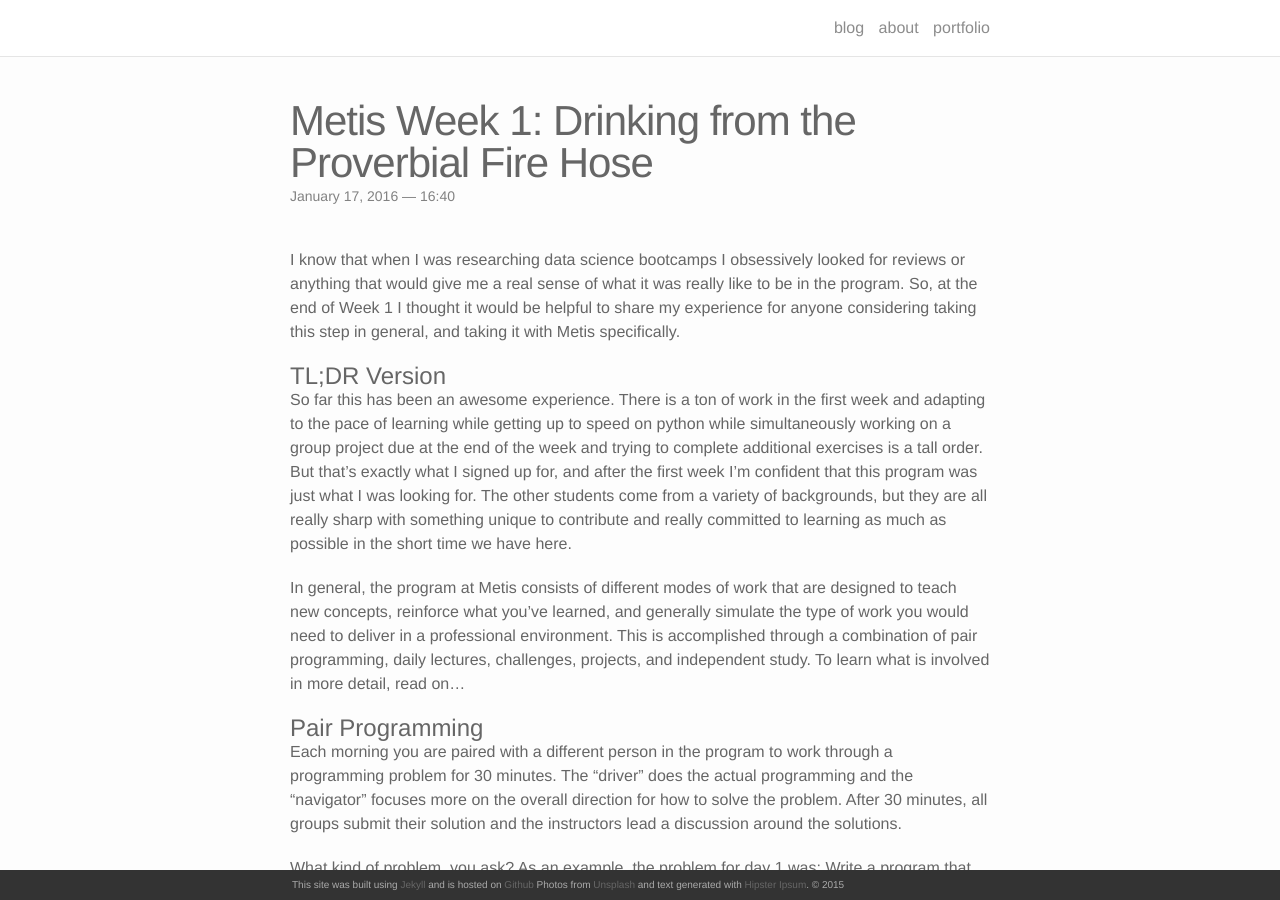
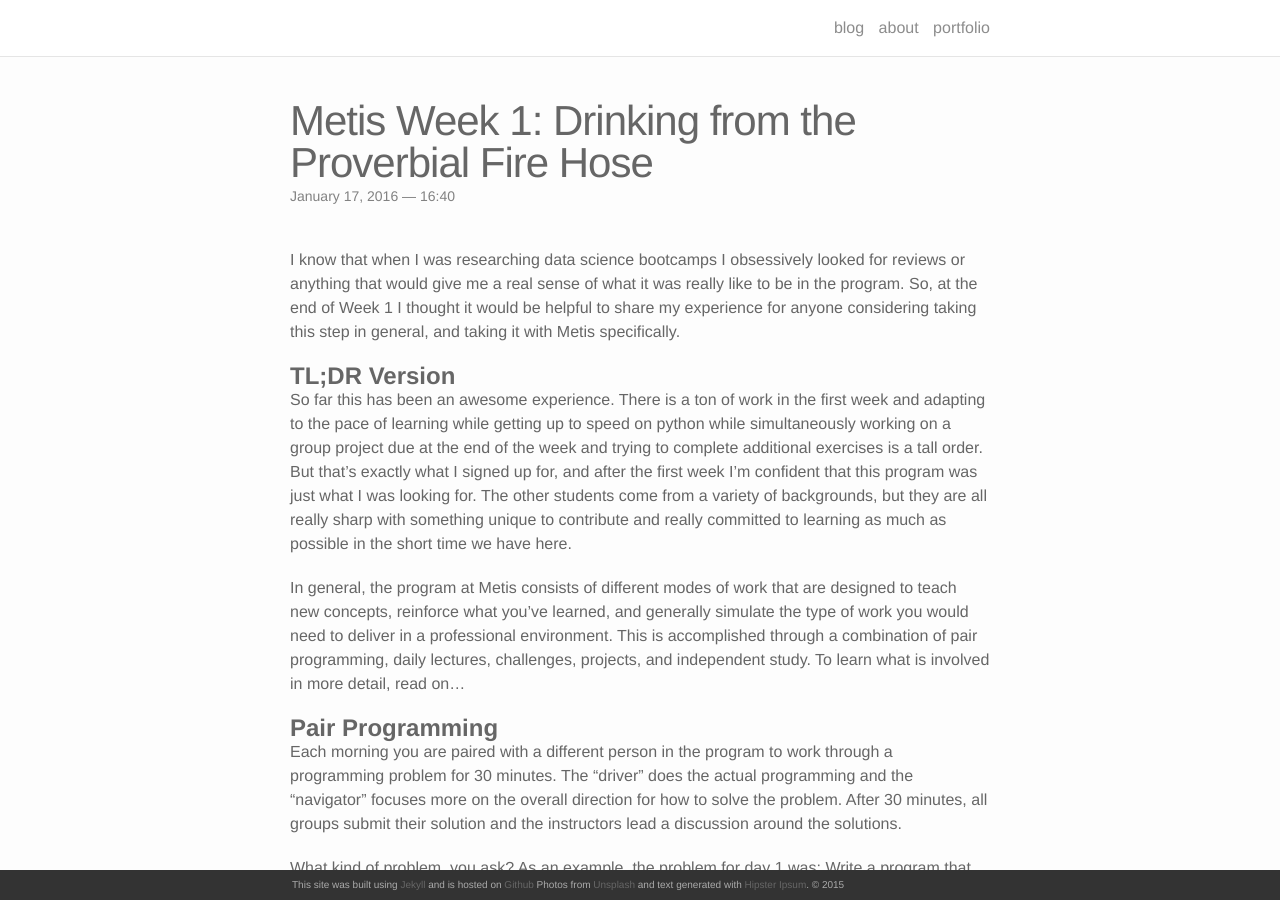
Before and after one commit to scullem/scullem.github.io, a Jekyll site: the page built from _posts/2016-01-17-metis-week-1.md, in a window 1280 px wide and 900 px high. Built offline with Jekyll 4.4.1, drawn with Linux system fonts in a browser that asks for light colours; nearby versions of some CDN libraries.

Commit message:
add line breaks and bbolded headings

```diff
--- a/_posts/2016-01-17-metis-week-1.md
+++ b/_posts/2016-01-17-metis-week-1.md
@@ -7,13 +7,13 @@
 
 I know that when I was researching data science bootcamps I obsessively looked for reviews or anything that would give me a real sense of what it was really like to be in the program. So, at the end of Week 1 I thought it would be helpful to share my experience for anyone considering taking this step in general, and taking it with Metis specifically.
 
-# TL;DR Version
+# **TL;DR Version** <br/>
 
 So far this has been an awesome experience. There is a ton of work in the first week and adapting to the pace of learning while getting up to speed on python while simultaneously working on a group project due at the end of the week and trying to complete additional exercises is a tall order. But that's exactly what I signed up for, and after the first week I'm confident that this program was just what I was looking for. The other students come from a variety of backgrounds, but they are all really sharp with something unique to contribute and really committed to learning as much as possible in the short time we have here.
 
 In general, the program at Metis consists of different modes of work that are designed to teach new concepts, reinforce what you've learned, and generally simulate the type of work you would need to deliver in a professional environment. This is accomplished through a combination of pair programming, daily lectures, challenges, projects, and independent study. To learn what is involved in more detail, read on...
 
-# Pair Programming
+# **Pair Programming** <br/>
 
 Each morning you are paired with a different person in the program to work through a programming problem for 30 minutes. The "driver" does the actual programming and the "navigator" focuses more on the overall direction for how to solve the problem. After 30 minutes, all groups submit their solution and the instructors lead a discussion around the solutions.
 
@@ -26,15 +26,15 @@
 * Ensures you encounter a variety of programming challenges so that you continue to use your python skills, improve the efficiency of your code, and familiarize you with new programming scenarios
 * Allows you to see how different pairs go about solving the same problem
 
-# Daily Lectures
+# **Daily Lectures** <br/>
 
 This is pretty much what it sounds like. The time before lunch and often for part of the afternoon is dedicated to lectures on the key topics being addressed that week. For week 1, we covered git/GitHub, iterative design, brainstorming, blogging, markdown, python (including pandas and numpy), and command line. If that sounds like a lot for one week, you're correct. Fire hose. If that doesn't sound like a lot, well... you'll see.
 
-# Challenges
+# **Challenges** <br/>
 
 Each week, a set of challenges focuses on the specific skills you are working to acquire and reinforce. For week one, it was all about python - reading data, cleaning data, using lists and dictionaries to manipulate data, writing functions for repetitive tasks, and plotting data. In general, the challenges are also tied to the projects to help you work through the same types of exercises you'll need to master in order to successfully complete the project. Challenges stretch you beyond the basics and involve a lot of searching for answers on Stack Overflow. Like "How do I access a list of tuples within a list within a the values of a dictionary to create a new dictionary..."
 
-# Projects
+# **Projects** <br/>
 
 There are 5 projects over the course of the 12 week program, and they are designed to pull all of the pieces that you are learning together into a cohesive whole. The project in the first week is the only group project of the five. Each group has five days to put together a 5 minute presentation that answers a business question posed by a fictional client. In our case, a non-profit client uses street teams to get attendees for their annual fundraising gala and they need our help identifying which subway stations they should send their street teams to in order to maximize attendance/awareness/donations. You can use MTA subway turnstile data and any other publicly available data to put together the solution with your team.
 
@@ -44,6 +44,6 @@
 * Reinforce what you learn in lectures and the challenges
 * Ensure that you are not only able to write code and analyze data but are also able to effectively communicate the end product to a non-technical audience
 
-# Independent study
+# **Independent study** <br/>
 
 Last but not least, each day after the lectures are complete there is time to work independently to review material, work through challenges, and work on projects. Instructors and TAs are available to help when you are stuck or need additional assistance.
```
